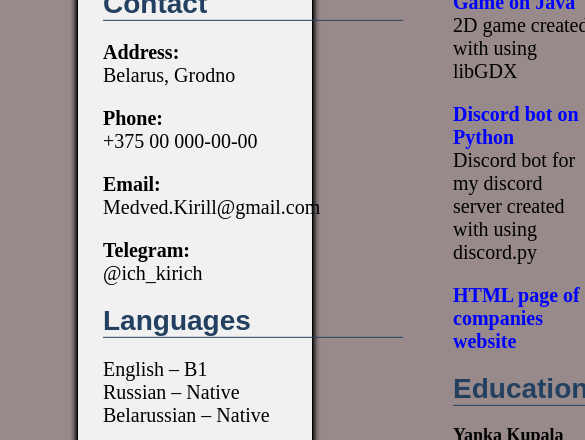
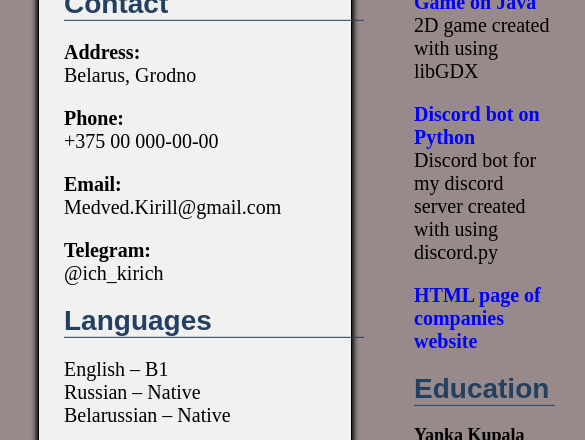
Before and after one commit to ich-kirich/CV, a plain HTML site: page index.html in a window 390 px wide. Shown: the top 440 px of the page, 585 px wide, since content can reach past the window. Drawn offline with Linux system fonts and the light colour scheme.

Commit message:
feat: add media query for better display of the page on tablets

```diff
--- a/css/style.css
+++ b/css/style.css
@@ -15,13 +15,42 @@ main {
     box-shadow: 0 0 5px 2px;
     transform: translate(0, -50%);
 } /* This is back-end of cv */
+@media (max-width: 1300px){
+    main {
+        position: absolute;
+        left: 0;
+        right: 0;
+        top: 50%;
+        width: 80%;
+        margin: 0 auto;
+        border: #000 solid 1px;
+        background-color: #f1f1f1;
+        box-shadow: 0 0 5px 2px;
+        transform: translate(0, -50%);
+    } /* This is back-end of cv */
+}
+
 @media (max-width: 1080px){
     main {
         position: absolute;
         left: 0;
         right: 0;
         top: 50%;
-        width: 60%;
+        width: 70%;
+        margin: 0 auto;
+        border: #000 solid 1px;
+        background-color: #f1f1f1;
+        box-shadow: 0 0 5px 2px;
+        transform: translate(0, -50%);
+    } /* This is back-end of cv */
+}
+@media (max-width: 863px){
+    main {
+        position: absolute;
+        left: 0;
+        right: 0;
+        top: 50%;
+        width: 80%;
         margin: 0 auto;
         border: #000 solid 1px;
         background-color: #f1f1f1;
```
